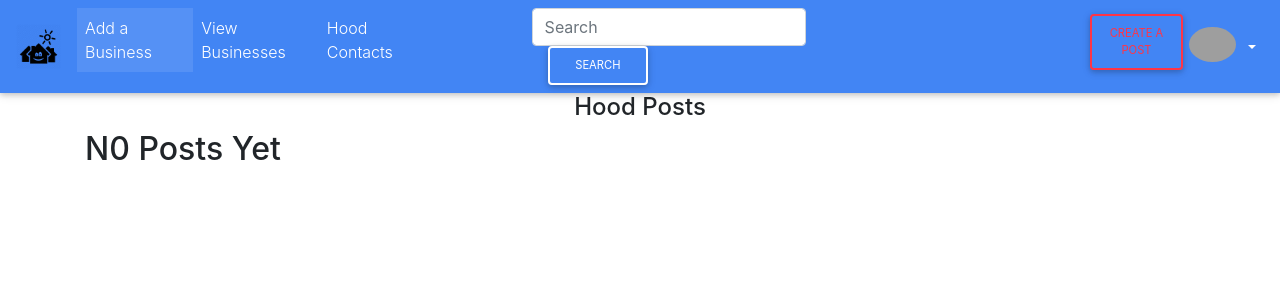
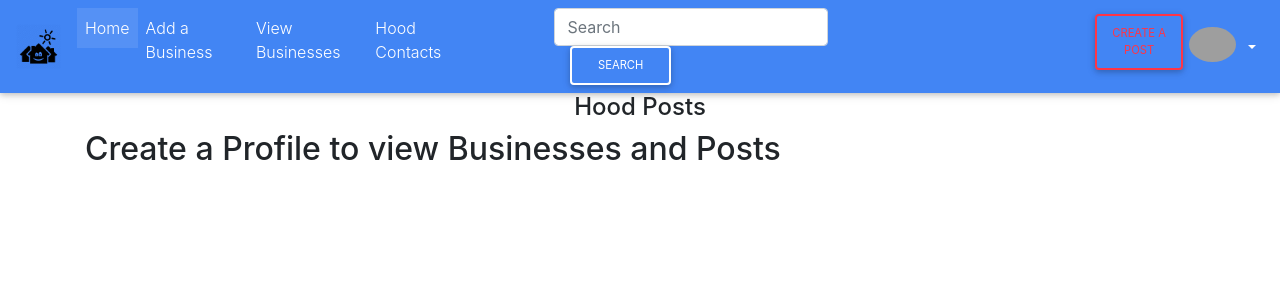
Before and after one commit to Antavio/Hood, a Django app: page / in a window 1280 px wide. Shown: the top 300 px of the page. Run offline with Django 3.2, Linux system fonts and the light colour scheme; the visitor is signed in with stand-in values (Sample User, id 1); some libraries are stand-ins or nearby versions; grey boxes are pictures that could not be loaded.

Commit message:
Add a home nav item on the navigation bar.

```diff
--- a/hood_app/templates/hood_app/index.html
+++ b/hood_app/templates/hood_app/index.html
@@ -5,7 +5,7 @@
         <h4 class="text-center heading"> Hood Posts</h4>
     </div>
     <div class="row">
-        {% for post in posts %}
+        {% for post in all_posts %}
 
         <div class="col-md-4 main-page d-flex" style=" margin-top: 5px;">
             <!-- Card -->
@@ -47,11 +47,13 @@
         </div>
         {% empty %}
         <div class="row">
-            <h2 style="margin-left:100px;">N0 Posts Yet</h2>
+            <h2 style="margin-left:100px;">Create a Profile to view Businesses and Posts</h2>
         </div>
         {% endfor %}
     </div>
     <!-- Card deck -->
+    <div class="row">
+    </div>
 
 </div>
 {% endblock %}
--- a/hood_app/templates/navbar.html
+++ b/hood_app/templates/navbar.html
@@ -11,8 +11,11 @@
         <ul class="navbar-nav mr-auto">
             {% if user.is_authenticated %}
             <li class="nav-item active">
+                    <a class="nav-link" href="{% url 'home' %}">Home</a>
+                <span class="sr-only">(current)</span>
+            </li>
+            <li class="nav-item">
                 <a class="nav-link" href="{% url 'new-business' %}">Add a Business </a>
-                <span class="sr-only">(current)</span>
             </li>
             <li class="nav-item">
                 <a class="nav-link" href="{% url 'business' %}">View Businesses</a>
@@ -21,7 +24,7 @@
                 <a class="nav-link" href="{% url 'contact-us' %}">Hood Contacts</a>
             </li>
             {% endif %}
-            <li class="nav-item" style="margin-left:100px;">
+            <li class="nav-item" style="margin-left:80px;">
                 <form class="form-inline my-2 my-lg-0 ml-auto" action="{% url 'search_results' %}">
                     <input class="form-control" type="search" placeholder="Search" aria-label="Search" name="post">
                     <button class="btn btn-outline-white btn-md my-2 my-sm-0 ml-3" type="submit">Search</button>
```
Also changed, not shown: media/posts/art-asian-buffalo-46152.jpg (added), media/posts/vacation_action-adventure-blur-386009.jpg (added).
